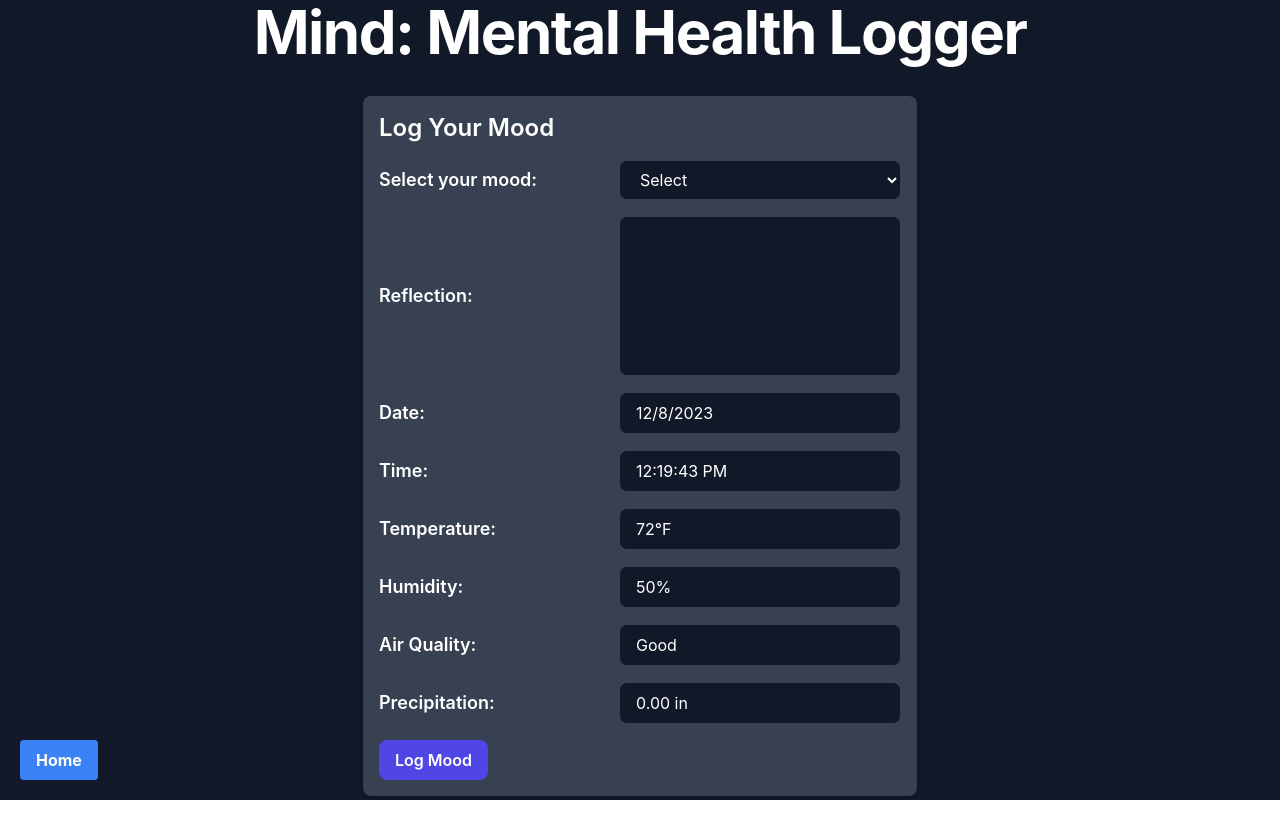
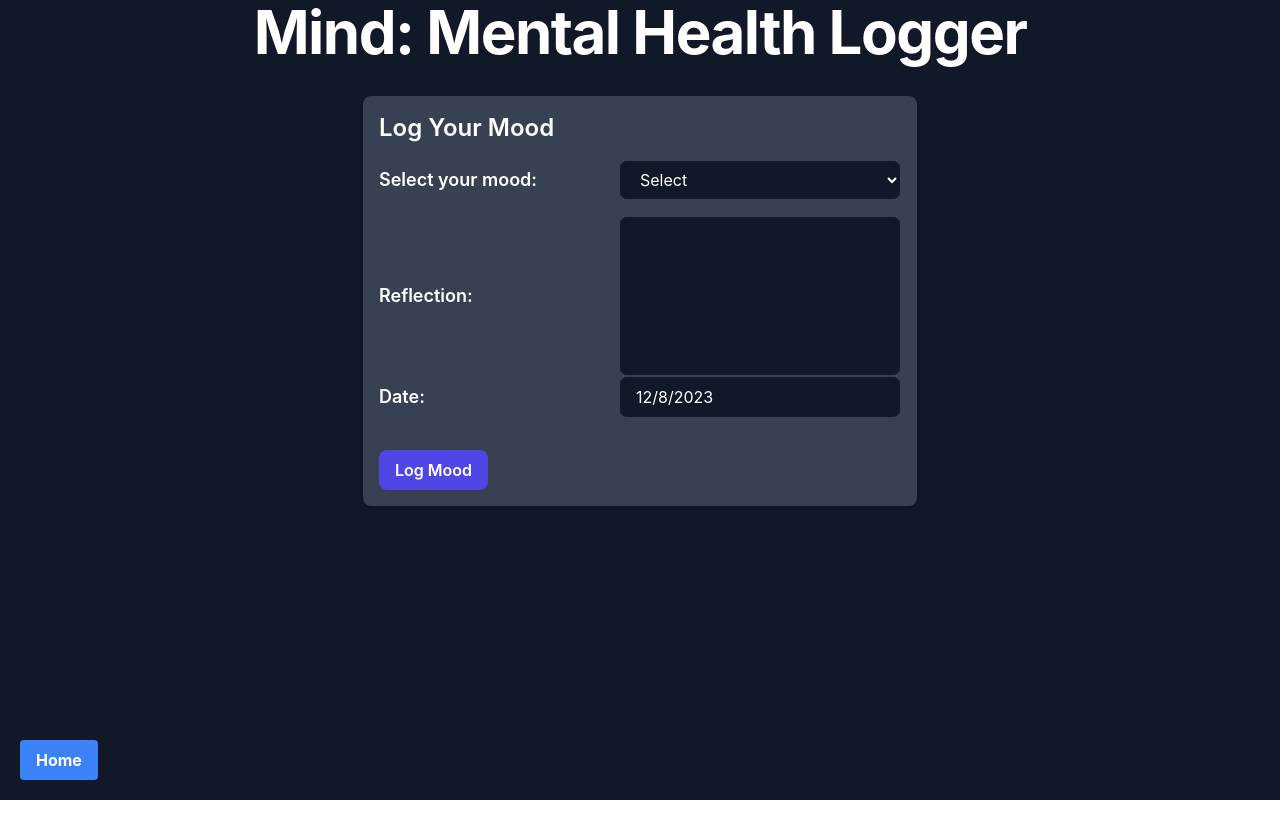
Before and after one commit to Ben-Edmondson/CI609, a React (Create React App) app: page /logpage in a window 1280 px wide. After the commit the page ends 800 px from the top, so only its background shows below. Built offline with nearby package versions, Linux system fonts and the light colour scheme.

Commit message:
Removed unneeded information from the form.

```diff
--- a/src/components/MoodForm.js
+++ b/src/components/MoodForm.js
@@ -1,15 +1,9 @@
 import React, { useState } from 'react';
-import saveMoodData from '../utilities/SaveMoodData'
+import saveMoodData from '../utilities/SaveMoodData';
 import { useNavigate } from 'react-router-dom';
 
 function MoodForm({ selectedOption, onOptionChange }) {
   const [reflection, setReflection] = useState('');
-  const currentDate = new Date();
-  const currentTime = currentDate.toLocaleTimeString();
-  const temperature = "72°F"; // Replace with actual temperature data
-  const humidity = "50%"; // Replace with actual humidity data
-  const airQuality = "Good"; // Replace with actual air quality data
-  const precipitation = "0.00 in"; // Replace with actual precipitation data
 
   const handleReflectionChange = (e) => {
     setReflection(e.target.value);
@@ -74,72 +68,17 @@ function MoodForm({ selectedOption, onOptionChange }) {
                 className="flex-grow px-4 py-2 bg-gray-900 border border-gray-700 rounded-lg text-white focus:outline-none focus:ring focus:border-indigo-300 resize-none h-40" // Adjust the height here
               ></textarea>
             </div>
-          </div>
-          <div className="mb-4 flex flex-col">
+            <div className="mb-4 flex flex-col">
             <div className="flex items-center">
               <label className="text-white text-lg font-semibold w-60">Date:</label>
               <input
                 type="text"
-                value={currentDate.toLocaleDateString()}
+                value={new Date().toLocaleDateString()}
                 readOnly
                 className="flex-grow px-4 py-2 bg-gray-900 border border-gray-700 rounded-lg text-white focus:outline-none focus:ring focus:border-indigo-300"
               />
             </div>
           </div>
-          <div className="mb-4 flex flex-col">
-            <div className="flex items-center">
-              <label className="text-white text-lg font-semibold w-60">Time:</label>
-              <input
-                type="text"
-                value={currentTime}
-                readOnly
-                className="flex-grow px-4 py-2 bg-gray-900 border border-gray-700 rounded-lg text-white focus:outline-none focus:ring focus:border-indigo-300"
-              />
-            </div>
-          </div>
-          <div className="mb-4 flex flex-col">
-            <div className="flex items-center">
-              <label className="text-white text-lg font-semibold w-60">Temperature:</label>
-              <input
-                type="text"
-                value={temperature}
-                readOnly
-                className="flex-grow px-4 py-2 bg-gray-900 border border-gray-700 rounded-lg text-white focus:outline-none focus:ring focus:border-indigo-300"
-              />
-            </div>
-          </div>
-          <div className="mb-4 flex flex-col">
-            <div className="flex items-center">
-              <label className="text-white text-lg font-semibold w-60">Humidity:</label>
-              <input
-                type="text"
-                value={humidity}
-                readOnly
-                className="flex-grow px-4 py-2 bg-gray-900 border border-gray-700 rounded-lg text-white focus:outline-none focus:ring focus:border-indigo-300"
-              />
-            </div>
-          </div>
-          <div className="mb-4 flex flex-col">
-            <div className="flex items-center">
-              <label className="text-white text-lg font-semibold w-60">Air Quality:</label>
-              <input
-                type="text"
-                value={airQuality}
-                readOnly
-                className="flex-grow px-4 py-2 bg-gray-900 border border-gray-700 rounded-lg text-white focus:outline-none focus:ring focus:border-indigo-300"
-              />
-            </div>
-          </div>
-          <div className="mb-4 flex flex-col">
-            <div className="flex items-center">
-              <label className="text-white text-lg font-semibold w-60">Precipitation:</label>
-              <input
-                type="text"
-                value={precipitation}
-                readOnly
-                className="flex-grow px-4 py-2 bg-gray-900 border border-gray-700 rounded-lg text-white focus:outline-none focus:ring focus:border-indigo-300"
-              />
-            </div>
           </div>
           <button
             type="submit"
```
